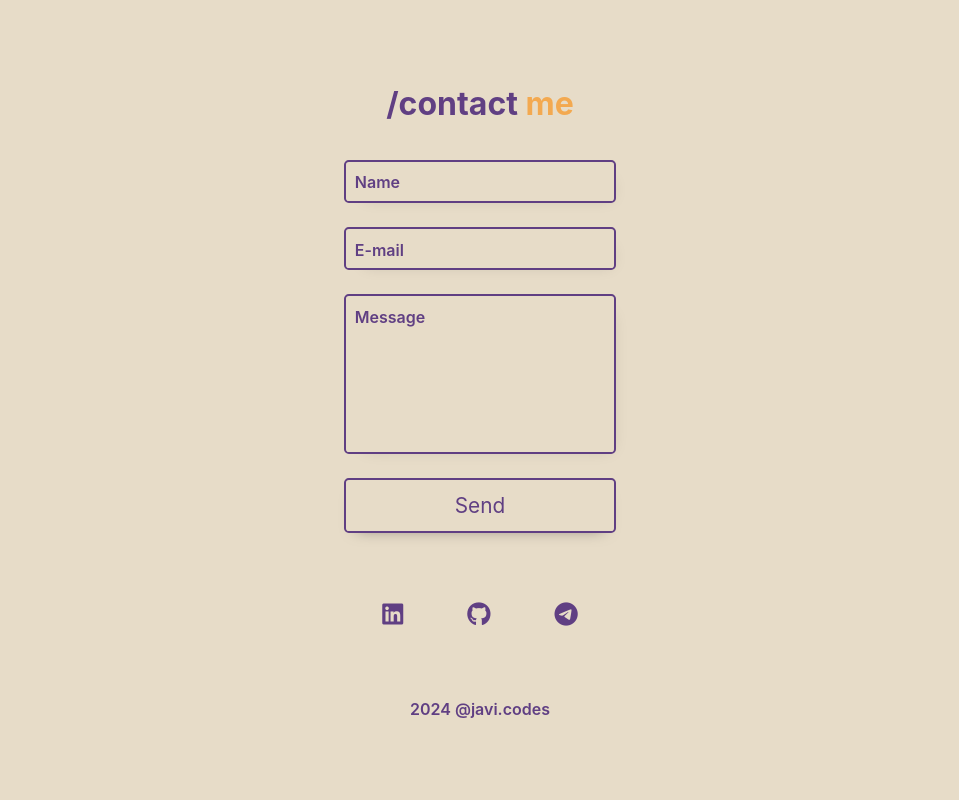
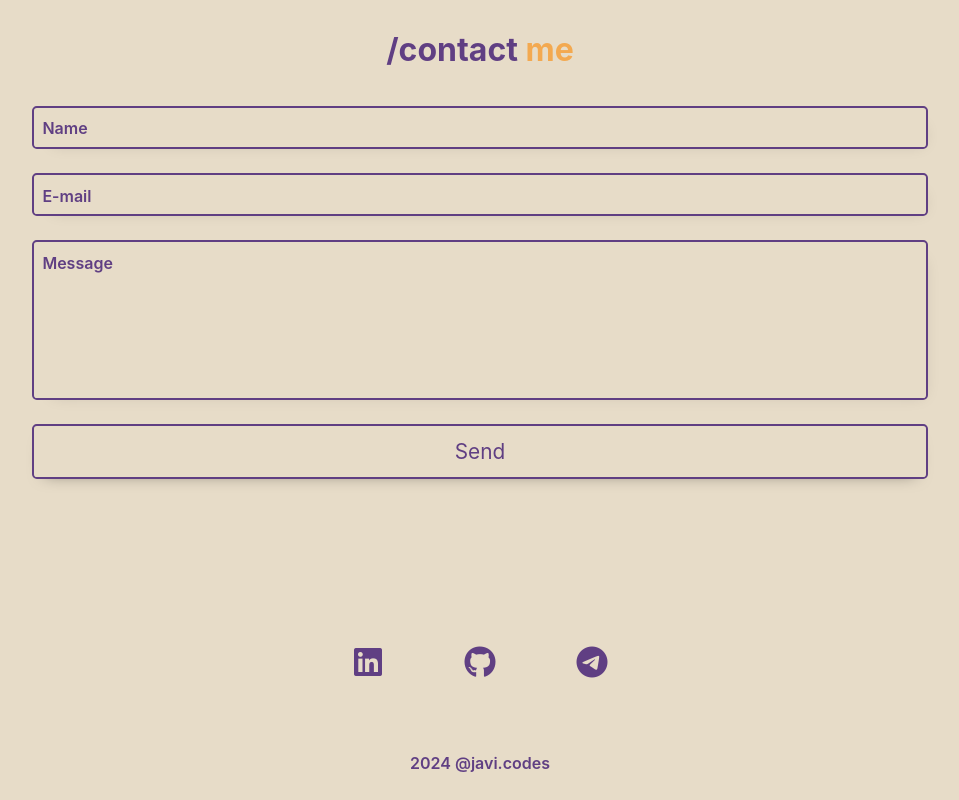
Before and after one commit to JaviVS7/portfolio-deploy, a website built with Vite: page index.html in a window 1280 px wide. Shown: the part 2223-3023 px from the top of the page, without its empty margins (160-1119 px from the left). Built offline with nearby package versions, Linux system fonts and the light colour scheme.

Commit message:
fix footer

```diff
--- a/style.scss
+++ b/style.scss
@@ -141,6 +141,7 @@ body {
     .contact__form {
       display: flex;
       flex-direction: column;
+      width: 70%;
       gap: 1.5rem;
       color: $text-color;
       font-weight: 600;
@@ -250,11 +251,32 @@ body {
       display: flex;
       flex-direction: row;
       gap: 4rem;
-      padding: 2rem 0;
-      font-size: 1.5rem;
+      margin-top: 8rem;
+      margin-bottom: 2rem;
+      font-size: 2rem;
+
+      & a {
+        text-align: center;
+        width: 3rem;
+        height: 3rem;
+        border-radius: 50%;
+        transition: 0.3s;
+      }
+
+        & a:hover{
+          box-shadow: 0 4px  4px  rgba(0, 0, 0, .1),
+          0 1px  6px  rgba(0, 0, 0, .05),
+          0 8px  8px  rgba(0, 0, 0, .1),
+          0 16px 16px rgba(0, 0, 0, .1),
+          8px 32px 32px rgba(0, 0, 0, .15),
+          8px 64px 64px rgba(0, 0, 0, .15);
+
+          transform: scale(1.05) translateY(-0.5rem);
+          }
+        }
     }
 
-  }
+
 
 
 .aside__item--active {
```
